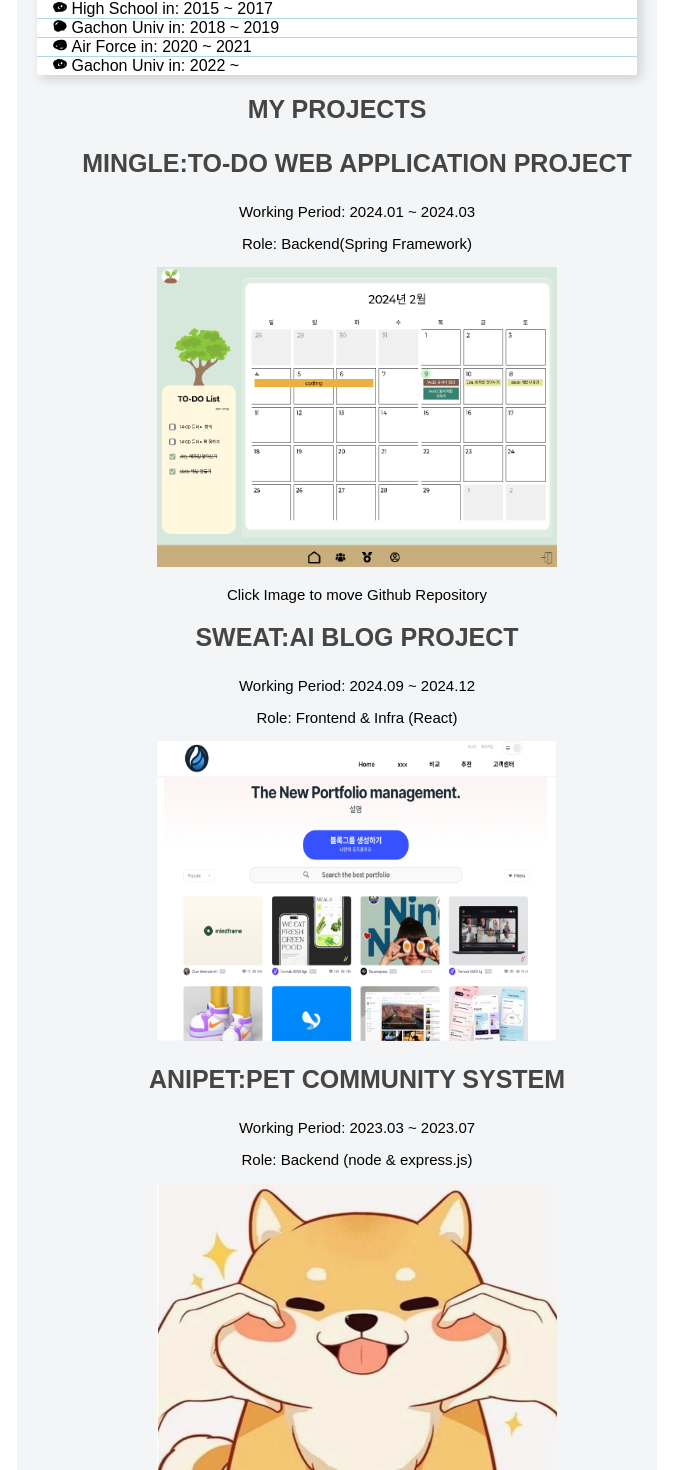
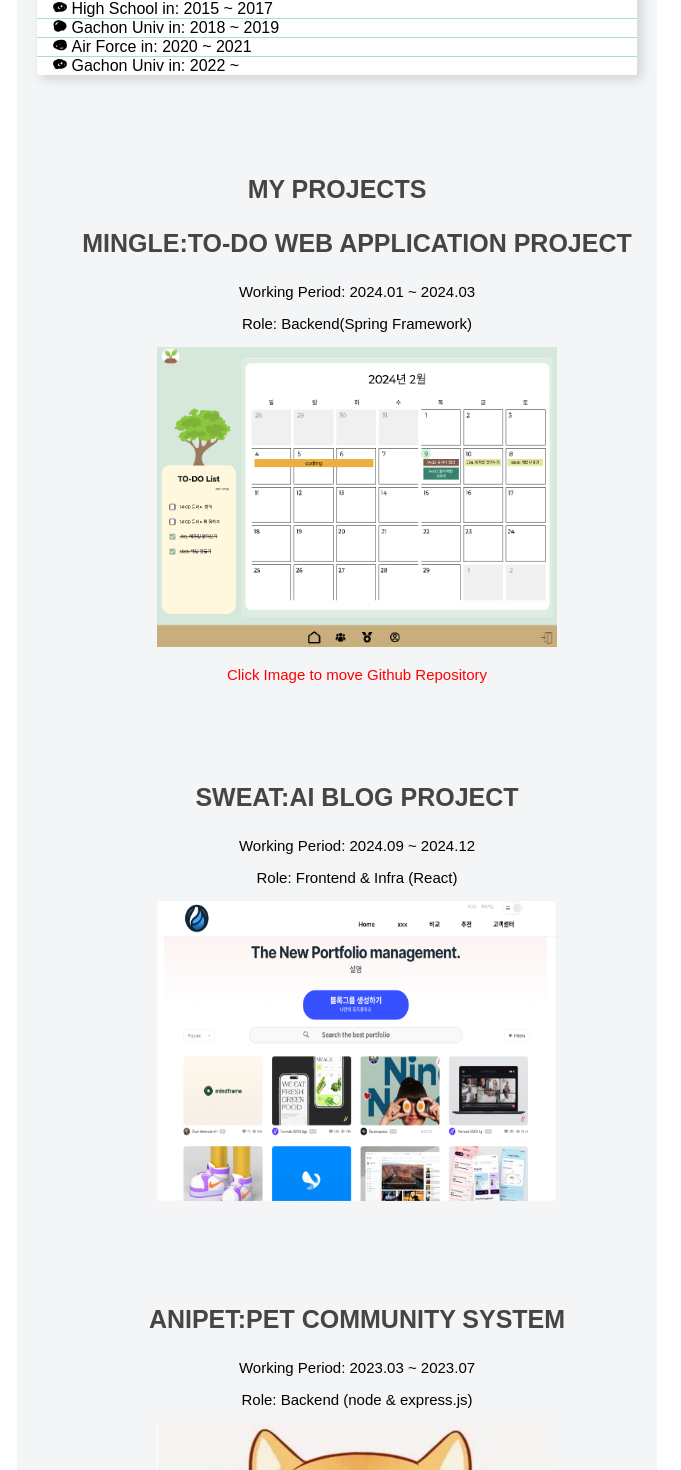
Before and after one commit to Mingguriguri/24AWP_Favicon_TeamHomePage, a React (Create React App) app: page /teamMember/Member2 in a window 1280 px wide. Shown: the part 1405-2875 px from the top of the page, without its empty margins (333-1014 px from the left). Built offline with nearby package versions, Linux system fonts and the light colour scheme.

Commit message:
주석 추가 & component style 수정

```diff
--- a/src/pages/memberInfo/member2.jsx
+++ b/src/pages/memberInfo/member2.jsx
@@ -4,7 +4,7 @@ import React from "react";
 import Card from 'react-bootstrap/Card';
 import { Link } from "react-router-dom";
 import styled from "styled-components";
-import { Container, ListGroup } from 'react-bootstrap';
+import { Col, Container, ListGroup } from 'react-bootstrap';
 import { FiCheckCircle } from 'react-icons/fi';
 
 import './css/Member.css'
@@ -35,20 +35,24 @@ function Member2() {
           alt='Yoon Sang'
         />
 
+
         <Card style={{ borderRadius: '12px', marginBottom: '24px', textAlign: 'center' }}>
           <Card.Body style={{ padding: '12px', backdropFilter: 'blur(10px)' }}>
+            {/* 이곳에 본인의 간단한 소개말 적어주세요 */}
             <p>Hello!! I'm Jo Yun Sang.</p>
             <p>Student of Gachon Univ Software Dept.</p>
             <p>Working hard to be a backend developer.</p>
           </Card.Body>
         </Card>
 
+        {/* 이곳에 본인 이름과 학교 적어주세요 */}
         <h3>Jo Yun Sang</h3>
         <div className="info"><p>Student of Gachon Univ</p></div>
         <div>
           <h2>
             Tech Stack
           </h2>
+          {/* 본인 tech stack 이미지를 적용시켜주세요 */}
           <div>
             <img src={require("./images/yoonsang_skills/java.png")} style={{ width: '50px', height: '50px', marginRight: '10px' }} />
             <img src={require("./images/yoonsang_skills/javascript.png")} style={{ width: '50px', height: '50px', marginRight: '10px' }} />
@@ -61,6 +65,7 @@ function Member2() {
           Yoon Sang On The Web Site
         </h3>
         <ul>
+          {/* 본인 관련 웹사이트 링크와 이미지 적용시켜 주세요 */}
           <StyledLink href="https://github.com/YoonYn9915">
             <span style={{ marginRight: '20px' }}>
               <img src={require("./images/yoonsang_web_icon/github.png")} alt="GitHub Icon" style={{ width: '40px', height: '40px', borderRadius: '50%' }} />
@@ -78,6 +83,7 @@ function Member2() {
           </StyledLink>
         </ul>
         <Container>
+          {/* 본인의 올해 목표 적어주세요 */}
           <h3>Goals In 2024</h3>
           <ListGroup>
             <ListGroup.Item className="d-flex align-items-center">
@@ -96,6 +102,7 @@ function Member2() {
             </ListGroup.Item>
           </ListGroup>
 
+            {/* 본인의 취미를 적어주세요 */}
           <div className="styledList" style={{ listStyleType: "none", textAlign: "left", paddingLeft: "0", marginTop: "50px" }}>
             <ul>
               <h3>Favorites</h3>
@@ -114,6 +121,7 @@ function Member2() {
             </ul>
           </div>
 
+          {/* 본인 프로필 적어주세요 */}
           <div className="styledList" style={{ listStyleType: "none", textAlign: "left", paddingLeft: "0", marginTop: "50px" }}>
             <ul>
               <h3>Profile</h3>
@@ -127,38 +135,39 @@ function Member2() {
           </div>
         </Container>
 
-        <div id='works' >
+        <div id='works' style={{  marginTop: "100px" }} >
           <h3>
             My Projects
           </h3>
 
+          {/* 본인 프로젝트 소갯말과 github링크 적용시켜 주세요 */}
           <ul>
-            <div>
+            <div style={{  marginTop: "20px" }}>
               <h3>Mingle:To-Do Web Application Project</h3>
               <p>Working Period: 2024.01 ~ 2024.03</p>
               <p>Role: Backend(Spring Framework)</p>
               <a href="https://github.com/Todo-WebApp-Project">
-                <li className="worksLi">
+                <li>
                   <div>
                     <img src={require("./images/yoonsang_project/mingle.png")} alt="mingle" style={{ width: '400px', height: '300px' }} />
                   </div>
                 </li>
               </a>
-              <p>Click Image to move Github Repository</p>
+              <p style={{color:"red"}}>Click Image to move Github Repository</p>
             </div>
-            <div>
+            <div style={{  marginTop: "100px" }}>
               <h3>Sweat:AI Blog Project</h3>
               <p>Working Period: 2024.09 ~ 2024.12</p>
               <p>Role: Frontend & Infra (React)</p>
               <a href="https://github.com/KakaoEnterprise-SWEAT">
-                <li className="worksLi">
+                <li>
                   <div>
                   <img src={require("./images/yoonsang_project/sweat.png")} alt="sweat" style={{ width: '400px', height: '300px' }} />
                   </div>
                 </li>
               </a>
             </div>
-            <div>
+            <div style={{  marginTop: "100px" }}>
               <h3>Anipet:Pet Community System</h3>
               <p>Working Period: 2023.03 ~ 2023.07</p>
               <p>Role: Backend (node & express.js)</p>
```
